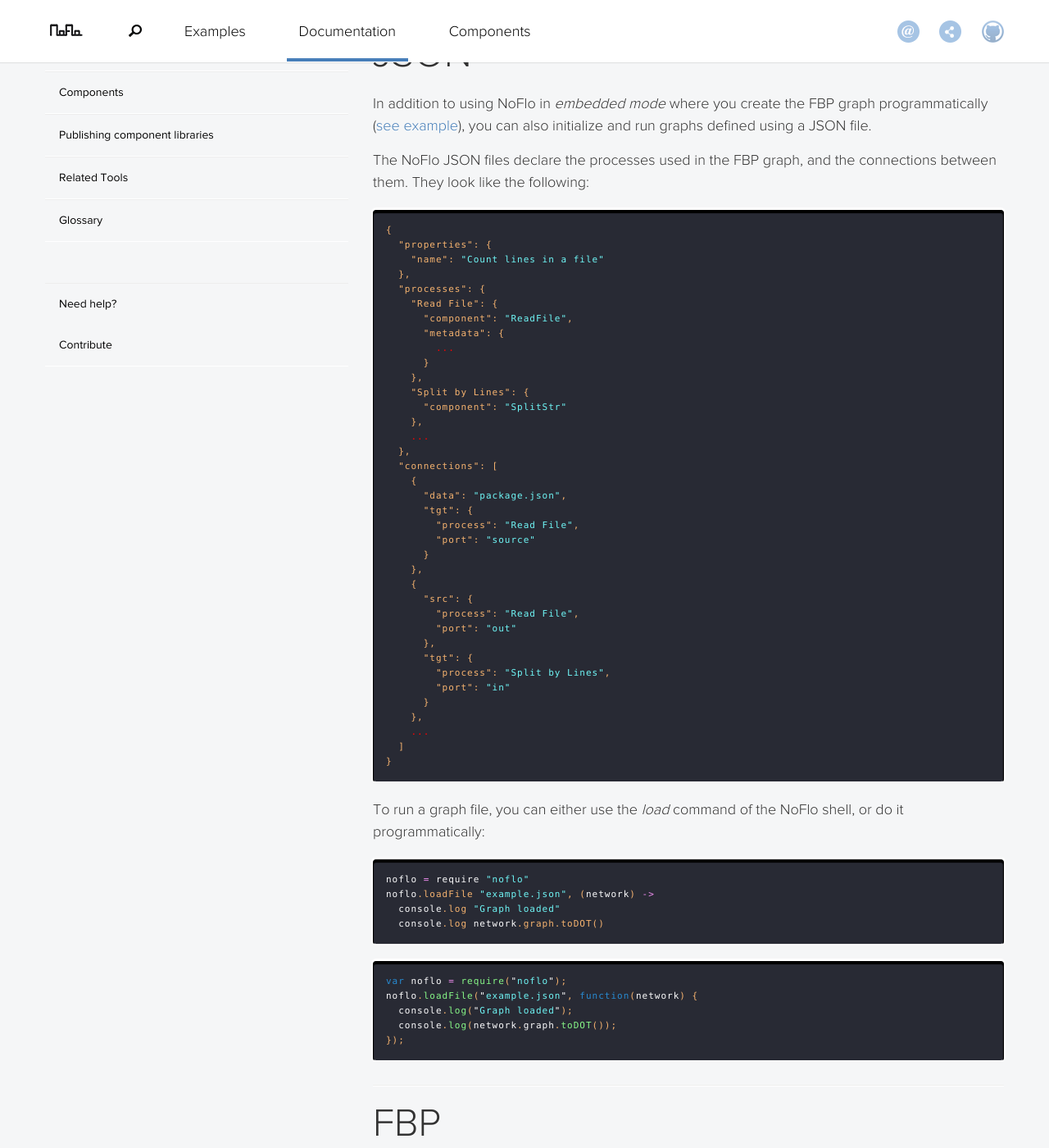
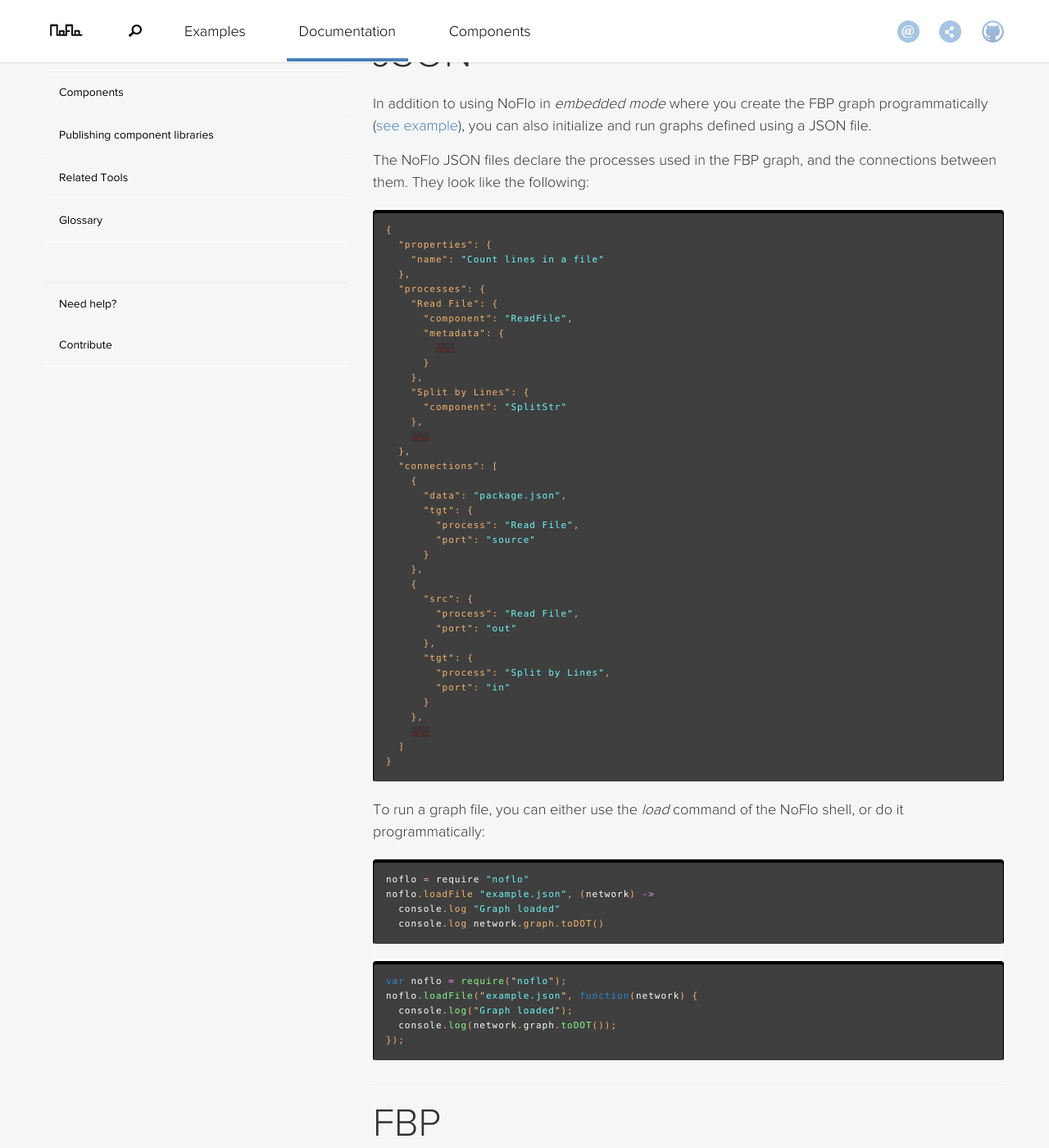
Before and after one commit to noflo/noflo.github.io, a Jekyll site: the page built from documentation/_posts/2016-06-20-graphs.md, in a window 1280 px wide and 1400 px high, scrolled down 570 px. Shown: the whole window at 82% size. Built offline with Jekyll 4.4.1, drawn with Linux system fonts in a browser that asks for light colours; nearby versions of some CDN libraries.

Commit message:
Enable syntax highlighting

```diff
--- a/_layouts/default.html
+++ b/_layouts/default.html
@@ -6,6 +6,7 @@
   <meta name="viewport" content="width=device-width, initial-scale=1.0">
   <link rel="stylesheet" href="{{ site.baseurl }}/css/bootstrap.min.css" />
   <link rel="stylesheet" href="{{ site.baseurl }}/css/main.css" />
+  <link rel="stylesheet" href="{{ site.baseurl }}/css/zenburn.css" />
   <link rel="shortcut icon" href="{{ site.baseurl }}/img/favicon.png" />
   <link rel="publisher" href="https://plus.google.com/{{ site.google.plus }}" />
   <meta property="fb:admins" content="722463139" />
--- /dev/null
+++ b/css/zenburn.css
@@ -0,0 +1,71 @@
+
+.highlight code, pre.highlight {color:#fdce93;background-color:#3f3f3f}
+.highlight .hll{background-color:#222}
+.highlight .c{color:#7f9f7f}
+.highlight .err{color:#e37170;background-color:#3d3535}
+.highlight .g{color:#7f9f7f}
+.highlight .k{color:#f0dfaf}
+.highlight .l{color:#ccc}
+.highlight .n{color:#dcdccc}
+.highlight .o{color:#f0efd0}
+.highlight .x{color:#ccc}
+.highlight .p{color:#41706f}
+.highlight .cm{color:#7f9f7f}
+.highlight .cp{color:#7f9f7f}
+.highlight .c1{color:#7f9f7f}
+.highlight .cs{color:#cd0000;font-weight:bold}
+.highlight .gd{color:#cd0000}
+.highlight .ge{color:#ccc;font-style:italic}
+.highlight .gr{color:red}
+.highlight .gh{color:#dcdccc;font-weight:bold}
+.highlight .gi{color:#00cd00}
+.highlight .go{color:gray}
+.highlight .gp{color:#dcdccc;font-weight:bold}
+.highlight .gs{color:#ccc;font-weight:bold}
+.highlight .gu{color:purple;font-weight:bold}
+.highlight .gt{color:#0040D0}
+.highlight .kc{color:#dca3a3}
+.highlight .kd{color:#ffff86}
+.highlight .kn{color:#dfaf8f;font-weight:bold}
+.highlight .kp{color:#cdcf99}
+.highlight .kr{color:#cdcd00}
+.highlight .kt{color:#00cd00}
+.highlight .ld{color:#cc9393}
+.highlight .m{color:#8cd0d3}
+.highlight .s{color:#cc9393}
+.highlight .na{color:#9ac39f}
+.highlight .nb{color:#efef8f}
+.highlight .nc{color:#efef8f}
+.highlight .no{color:#ccc}
+.highlight .nd{color:#ccc}
+.highlight .ni{color:#c28182}
+.highlight .ne{color:#c3bf9f;font-weight:bold}
+.highlight .nf{color:#efef8f}
+.highlight .nl{color:#ccc}
+.highlight .nn{color:#8fbede}
+.highlight .nx{color:#ccc}
+.highlight .py{color:#ccc}
+.highlight .nt{color:#9ac39f}
+.highlight .nv{color:#dcdccc}
+.highlight .ow{color:#f0efd0}
+.highlight .w{color:#ccc}
+.highlight .mf{color:#8cd0d3}
+.highlight .mh{color:#8cd0d3}
+.highlight .mi{color:#8cd0d3}
+.highlight .mo{color:#8cd0d3}
+.highlight .sb{color:#cc9393}
+.highlight .sc{color:#cc9393}
+.highlight .sd{color:#cc9393}
+.highlight .s2{color:#cc9393}
+.highlight .se{color:#cc9393}
+.highlight .sh{color:#cc9393}
+.highlight .si{color:#cc9393}
+.highlight .sx{color:#cc9393}
+.highlight .sr{color:#cc9393}
+.highlight .s1{color:#cc9393}
+.highlight .ss{color:#cc9393}
+.highlight .bp{color:#efef8f}
+.highlight .vc{color:#efef8f}
+.highlight .vg{color:#dcdccc}
+.highlight .vi{color:#ffffc7}
+.highlight .il{color:#8cd0d3}
```
